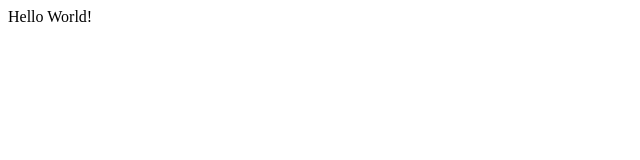
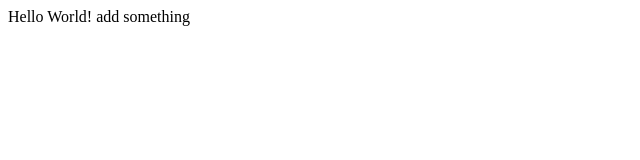
Before and after one commit to JustinDoan/website, a plain HTML site: page index.html in a window 1280 px wide. Shown: the whole page, without its empty margins (0-640 px from the left). Drawn offline with Linux system fonts and the light colour scheme.

Commit message:
added text

```diff
--- a/index.html
+++ b/index.html
@@ -7,6 +7,6 @@
     <title>Website</title>
   </head>
   <body>
-    Hello World!
+    Hello World! add something
   </body>
 </html>
```
